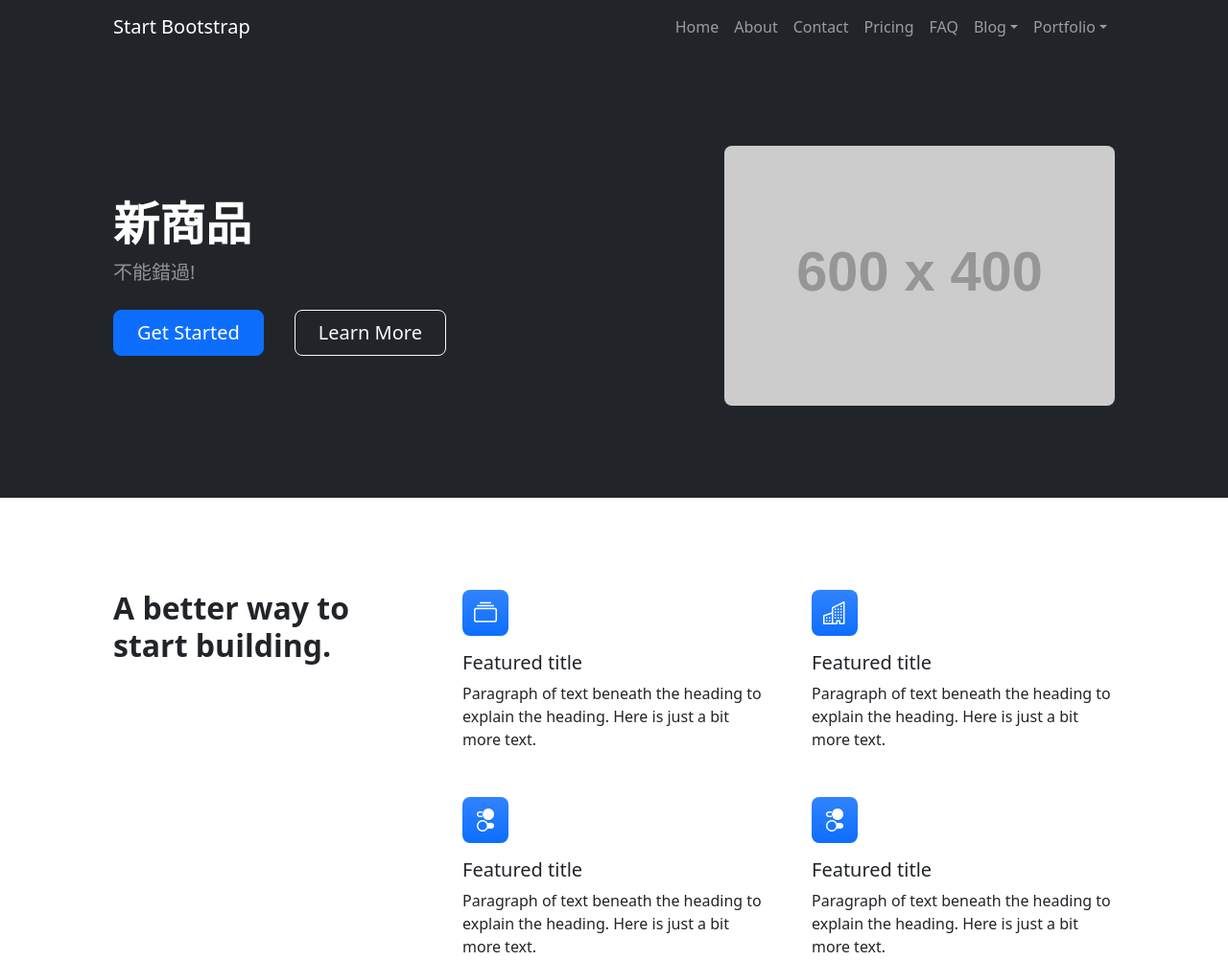
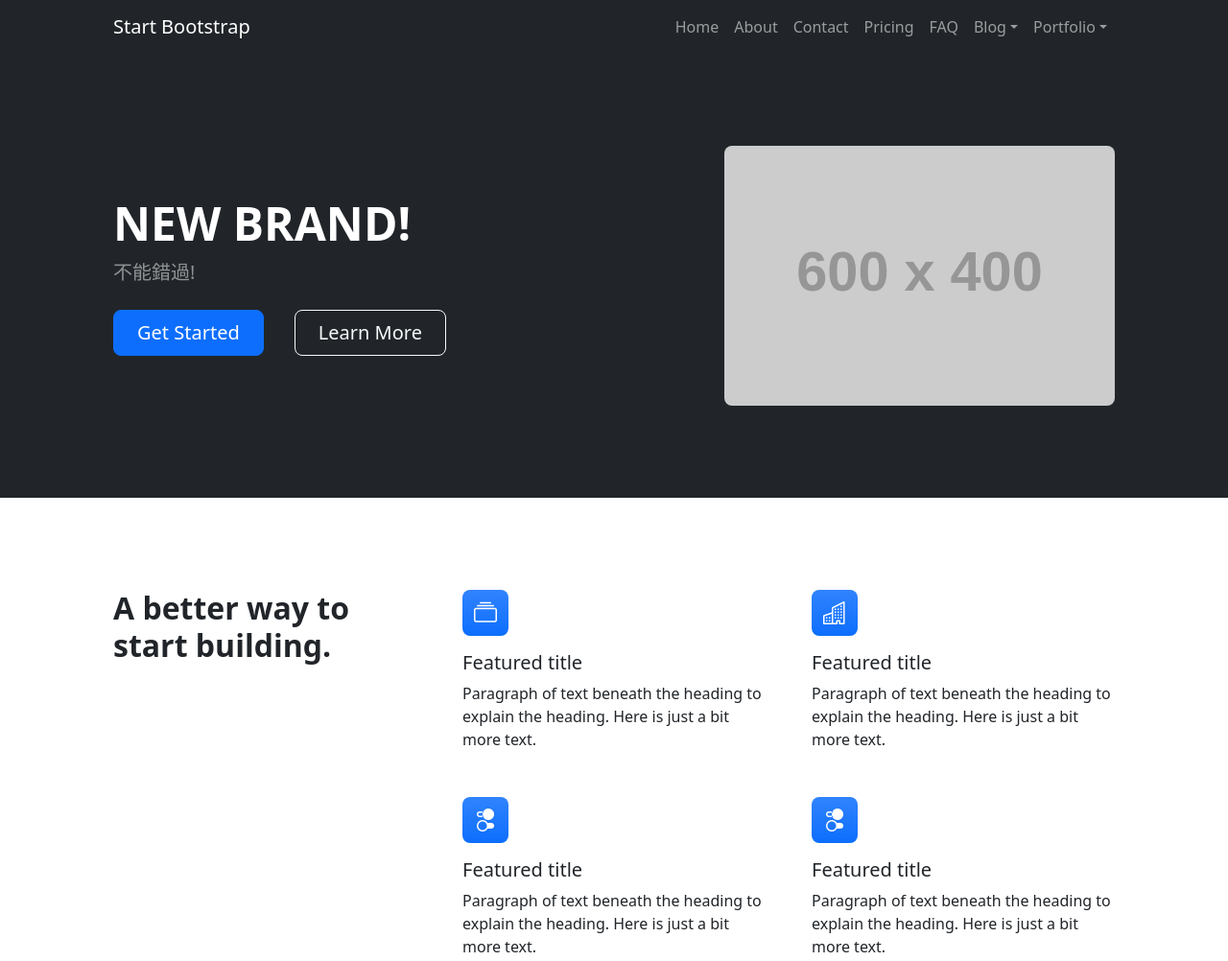
Before and after one commit to ChihHsuanChen/my-website, a plain HTML site: page index.html in a window 1280 px wide. Shown: the top 1002 px of the page at 96% size. Drawn offline with nearby package versions, Linux system fonts and the light colour scheme; placeholder pictures from the web are drawn by us.

Commit message:
修改首頁標題(衝突)

```diff
--- a/index.html
+++ b/index.html
@@ -51,7 +51,7 @@
                     <div class="row gx-5 align-items-center justify-content-center">
                         <div class="col-lg-8 col-xl-7 col-xxl-6">
                             <div class="my-5 text-center text-xl-start">
-                                <h1 class="display-5 fw-bolder text-white mb-2">新商品</h1>
+                                <h1 class="display-5 fw-bolder text-white mb-2">NEW BRAND!</h1>
                                 <p class="lead fw-normal text-white-50 mb-4">不能錯過!</p>
                                 <div class="d-grid gap-3 d-sm-flex justify-content-sm-center justify-content-xl-start">
                                     <a class="btn btn-primary btn-lg px-4 me-sm-3" href="#features">Get Started</a>
```
